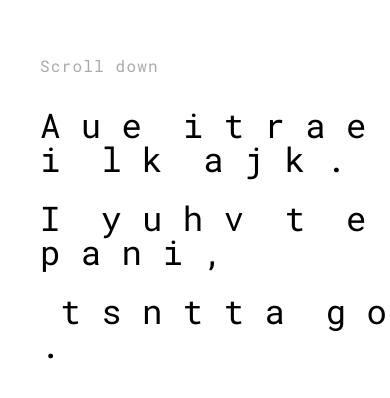
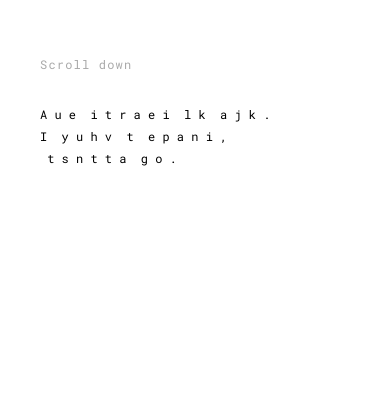
Before and after one commit to wardis/secret-message, a plain HTML site: page index.html in a window 390 px wide. Shown: the part 142-540 px from the top of the page. Drawn offline with Linux system fonts and the light colour scheme.

Commit message:
responsiveness

```diff
--- a/index.html
+++ b/index.html
@@ -23,7 +23,7 @@
         <p>&nbsp;f &nbsp;o  &nbsp; a e &nbsp;o &nbsp;x l i&nbsp; &nbsp;t,</p>
         <p> i ' &nbsp;&nbsp;o&nbsp; &nbsp;h t&nbsp; o d</p>
       </div>
-      <div id="footer">by <a href="https://wardi-s.com" target=_blank>Wardi's</a></div>
+      <div id="footer">With ❤️ by <a href="https://wardi-s.com" target=_blank>Wardi's</a></div>
     </div>
   </body>
 </html>
--- a/style.css
+++ b/style.css
@@ -51,3 +51,12 @@ a {
   text-decoration: none;
   color: black;
 }
+
+@media (max-width: 1000px) {
+  body, p {
+    font-size: 12px;
+  }
+  p {
+    margin-bottom: 10px;
+  }
+}
```
